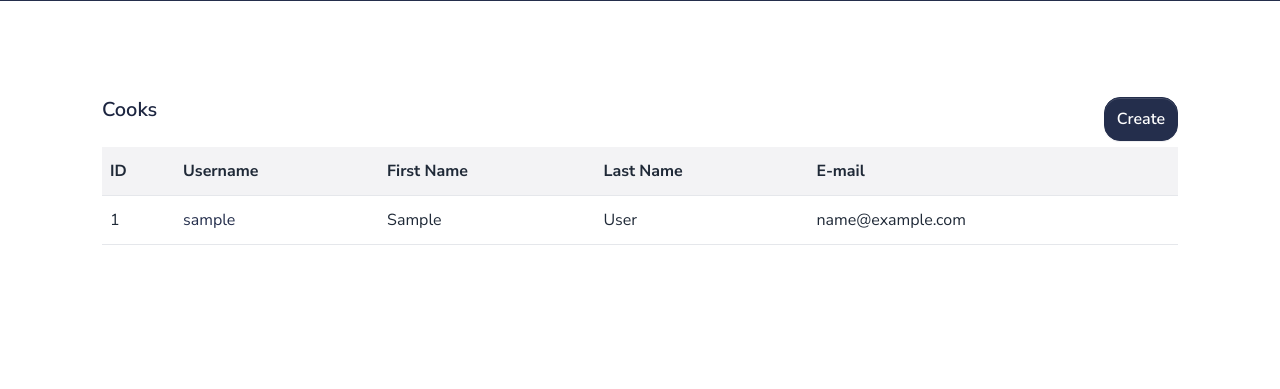
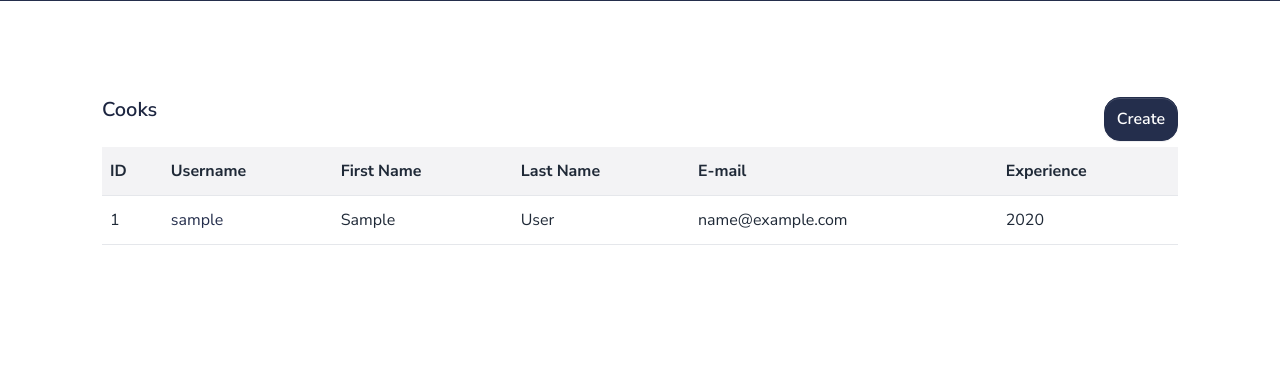
Before and after one commit to Mxbely/restaurant-kitchen-service, a Django app: page /cooks/ in a window 1280 px wide. Shown: the part 469-858 px from the top of the page. Run offline with Django 5.2, Linux system fonts and the light colour scheme; tables that the repository leaves empty hold one stand-in row (values such as "Sample post"); some libraries are stand-ins or nearby versions.

Commit message:
add experience for cooks

```diff
--- a/templates/kitchen/cook_list.html
+++ b/templates/kitchen/cook_list.html
@@ -46,6 +46,7 @@
                                         <th>First Name</th>
                                         <th>Last Name</th>
                                         <th>E-mail</th>
+                                        <th>Experience</th>
                                     </tr>
                                     {% for cook in cook_list %}
                                     <tr>
@@ -54,6 +55,7 @@
                                         <td>{{ cook.first_name }}</td>
                                         <td>{{ cook.last_name }}</td>
                                         <td>{{ cook.email }}</td>
+                                        <td>{% if cook.year_of_experience %}{{ cook.year_of_experience }}{% else %}Unknown{% endif %}</td>
                                     </tr>
                                     {% endfor %}
                                 </table>
```
